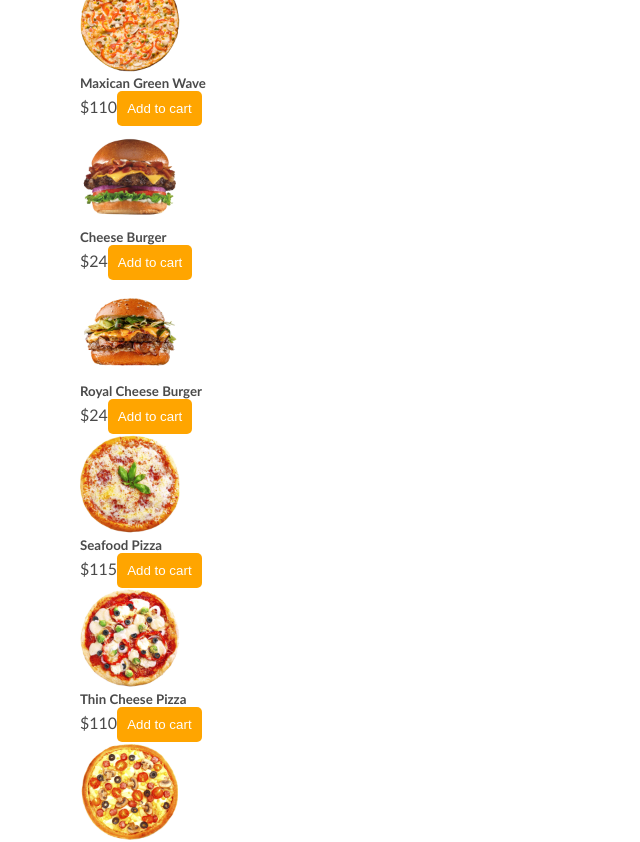
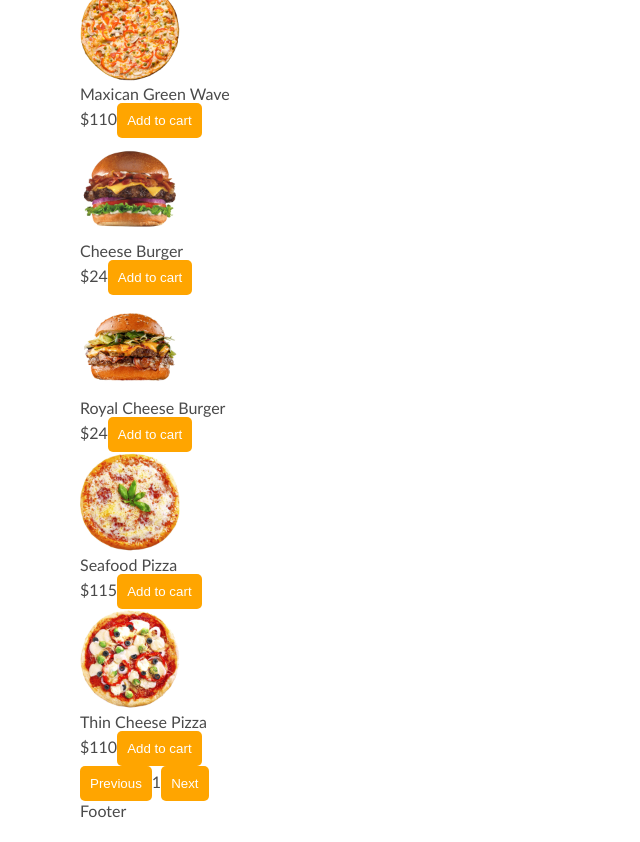
Before and after one commit to teonamaghradze/FoodieFront, a React (Create React App) app: page /foods in a window 1280 px wide. Shown: the part 740-1582 px from the top of the page, without its empty margins (0-640 px from the left). After the commit the page ends 1560 px from the top, so only its background shows below. Built offline with nearby package versions, Linux system fonts and the light colour scheme.

Commit message:
add pagination and select logic

```diff
--- a/package.json
+++ b/package.json
@@ -9,6 +9,7 @@
     "@testing-library/user-event": "^13.5.0",
     "react": "^18.2.0",
     "react-dom": "^18.2.0",
+    "react-paginate": "^8.2.0",
     "react-redux": "^9.0.4",
     "react-router-dom": "^6.21.0",
     "react-scripts": "5.0.1",
--- a/src/components/UI/product-card/ProductCard.jsx
+++ b/src/components/UI/product-card/ProductCard.jsx
@@ -18,12 +18,13 @@ function ProductCard({ item }) {
 
   return (
     <div className="product-card">
-      <img style={{ width: "100px" }} src={item.image01} alt="" />
-
       <div>
-        <h5>
-          <Link to={`/foods/${item.id}`}>{item.title}</Link>
-        </h5>
+        <div>
+          <Link to={`/foods/${item.id}`}>
+            <img style={{ width: "100px" }} src={item.image01} alt="" />
+            <p> {item.title}</p>
+          </Link>
+        </div>
 
         <div>
           <span>${item.price}</span>
--- a/src/pages/FoodDetails.jsx
+++ b/src/pages/FoodDetails.jsx
@@ -1,7 +1,63 @@
 import React from "react";
+import products from "../assets/data/products";
+import { useParams } from "react-router-dom";
+import CommonSection from "../components/UI/common-section/CommonSection";
+
+import productImg from "../assets/images/product_01.1.jpg";
+import "./FoodDetails.scss";
 
 function FoodDetails() {
-  return <div>FoodDetails</div>;
+  return (
+    <>
+      <div style={{ display: "flex" }}>
+        <CommonSection title="product 01" />
+
+        <section
+          style={{ display: "flex", alignItems: "center" }}
+          className="images"
+        >
+          <div className="side-images">
+            <div>
+              <img style={{ width: "100px" }} src={productImg} alt="" />
+            </div>
+            <div>
+              <img style={{ width: "100px" }} src={productImg} alt="" />
+            </div>
+            <div>
+              <img style={{ width: "100px" }} src={productImg} alt="" />
+            </div>
+          </div>
+
+          <div className="main-img">
+            <div>
+              <img style={{ width: "300px" }} src={productImg} alt="" />
+            </div>
+          </div>
+        </section>
+        <section>
+          <div>
+            <h2>pizza with mushrooms</h2>
+            <span>$34</span>
+            <p>
+              Category: <span>Burger</span>
+            </p>
+            <button>Add to cart</button>
+          </div>
+        </section>
+      </div>
+      <section>
+        <h6>Description</h6>
+        <h6>review</h6>
+
+        <p>
+          Lorem ipsum dolor sit amet consectetur, adipisicing elit. Dolorem
+          ratione quasi recusandae culpa soluta, ipsam fugiat iusto velit
+          sapiente similique amet dolorum aperiam accusantium. Perferendis
+          officia numquam nemo aperiam reiciendis.
+        </p>
+      </section>
+    </>
+  );
 }
 
 export default FoodDetails;
--- /dev/null
+++ b/src/pages/FoodDetails.scss
@@ -0,0 +1,3 @@
+.active-tab {
+  color: red;
+}
--- a/src/pages/Foods.jsx
+++ b/src/pages/Foods.jsx
@@ -5,12 +5,43 @@ import { useState } from "react";
 
 function Foods() {
   const [filteredInputFood, setFilteredInputFood] = useState(products);
+  const [filterSelectFood, setFilterSelectFood] = useState("");
+
+  const [currentPage, setCurrentPage] = useState(1);
+  const itemsPerPage = 8;
+  const indexOfLastItem = currentPage * itemsPerPage;
+  const indexOfFirstItem = indexOfLastItem - itemsPerPage;
+  const currentItems = filteredInputFood.slice(
+    indexOfFirstItem,
+    indexOfLastItem
+  );
+  const totalPages = Math.ceil(filteredInputFood.length / itemsPerPage);
+
+  function handlePageChange(newPage) {
+    setCurrentPage(newPage);
+  }
 
   function handleChange(e) {
     const filteredProducts = products.filter((el) =>
       el.title.toLowerCase().includes(e.target.value.toLowerCase())
     );
     setFilteredInputFood(filteredProducts);
+  }
+
+  function handleSelect(e) {
+    setFilterSelectFood(e.target.value);
+    if (e.target.value === "high-price") {
+      const sorted = [...products].sort((a, b) => b.price - a.price);
+      setFilteredInputFood(sorted);
+    }
+
+    if (e.target.value === "low-price") {
+      const sorted = [...products].sort((a, b) => a.price - b.price);
+      setFilteredInputFood(sorted);
+    }
+
+    if (e.target.value === "default") setFilterSelectFood("");
+    // if (e.target.value === "default") setFilterSelectFood(products);
   }
 
   return (
@@ -26,19 +57,32 @@ function Foods() {
       </section>
 
       <section>
-        <select>
+        <select onChange={(e) => handleSelect(e)}>
           <option value="">default</option>
-
-          <option value="ascending">Alphabetically, A-Z</option>
-          <option value="descending">Alphabetically, Z-A</option>
           <option value="high-price">High Price</option>
           <option value="low-price">Low Price</option>
         </select>
       </section>
 
-      {filteredInputFood.map((item) => (
+      {currentItems.map((item) => (
         <ProductCard item={item} key={item.id} />
       ))}
+
+      <div>
+        <button
+          onClick={() => handlePageChange(currentPage - 1)}
+          disabled={currentPage === 1}
+        >
+          Previous
+        </button>
+        <span>{currentPage}</span>
+        <button
+          onClick={() => handlePageChange(currentPage + 1)}
+          disabled={currentPage === totalPages}
+        >
+          Next
+        </button>
+      </div>
     </div>
   );
 }
```
Also changed, not shown: 1 other file (tests, documents, lock files or other folders).
